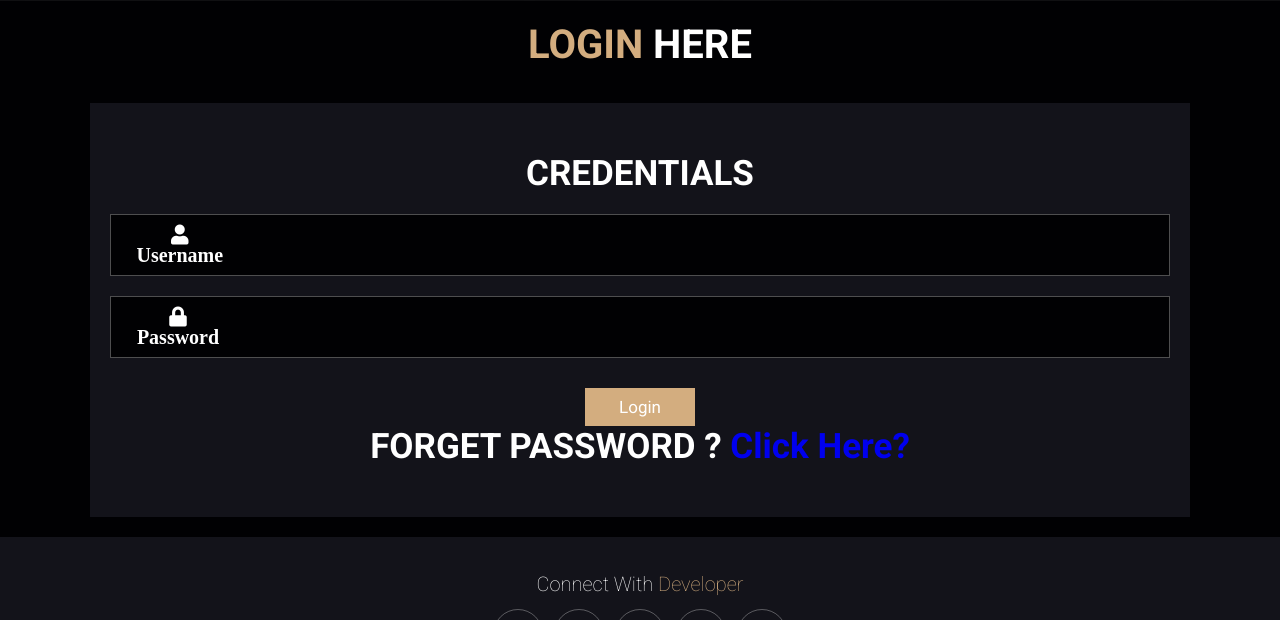
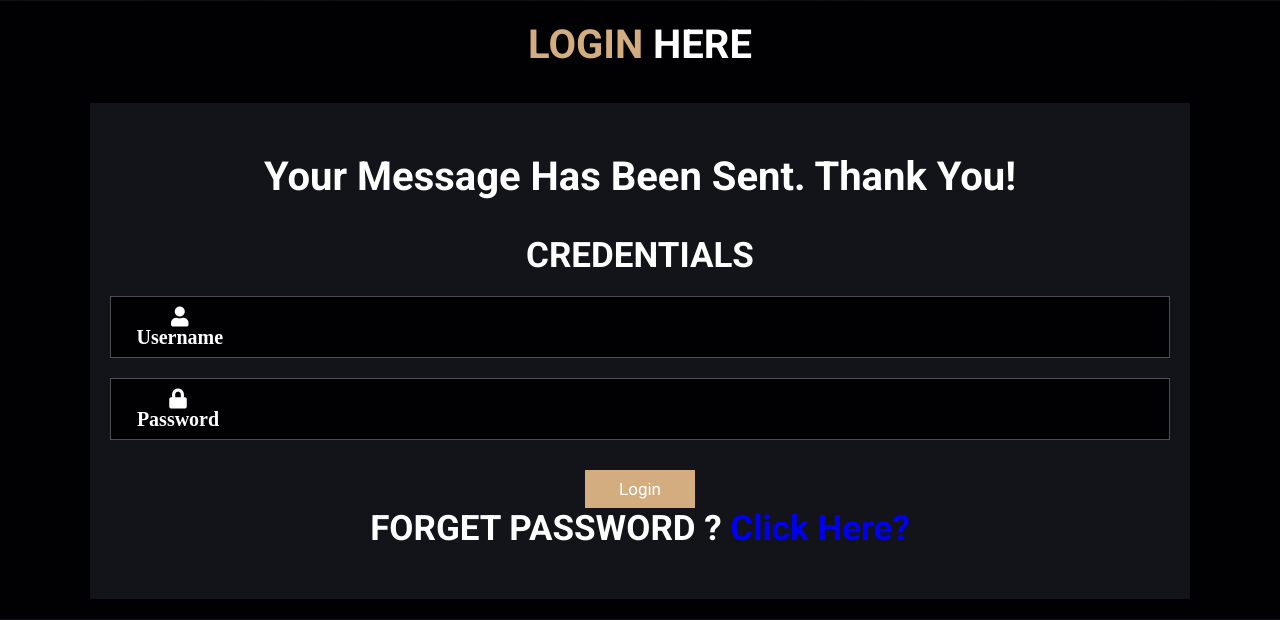
Before and after one commit to madhavreddy509/crazyposter, a Django app: page /login/ in a window 1280 px wide. Shown: the part 799-1419 px from the top of the page. Run offline with Django 4.2, Linux system fonts and the light colour scheme; some libraries are stand-ins or nearby versions.

Commit message:
uodated settings

```diff
--- a/templates/login.html
+++ b/templates/login.html
@@ -11,6 +11,10 @@
 
       <form method="POST">
         {% csrf_token %}
+        <h2 class="heading">
+        <div id="sendmessage">Your message has been sent. Thank you!</div>
+        <div id="errormessage"></div>
+        </h2>
           <h3>Credentials</h3>
           <div class="inputBox">
               <span class="fas fa-user"> Username </span>
```
